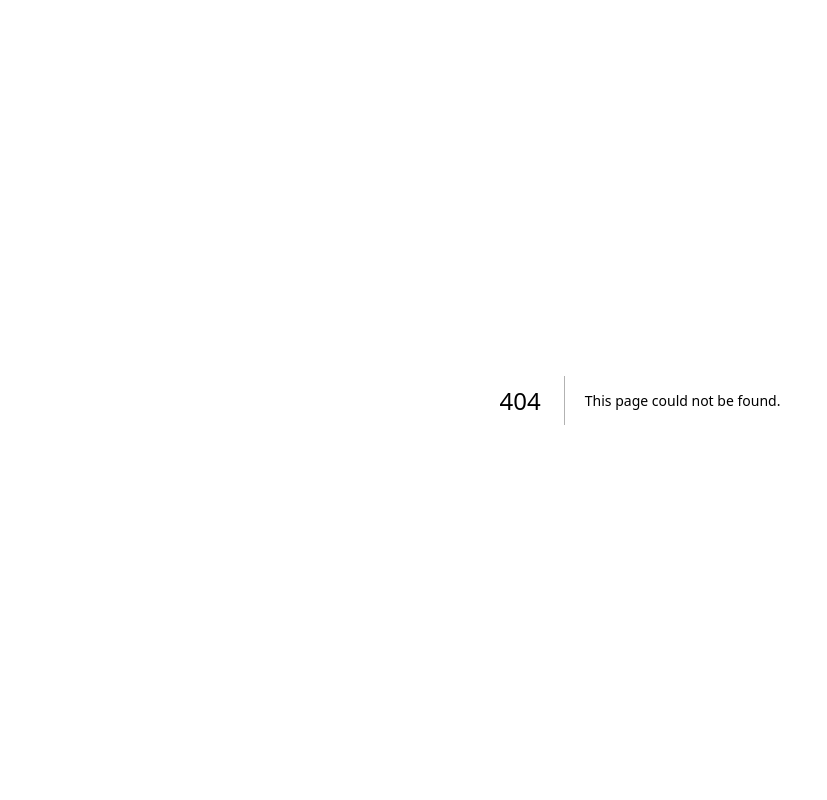
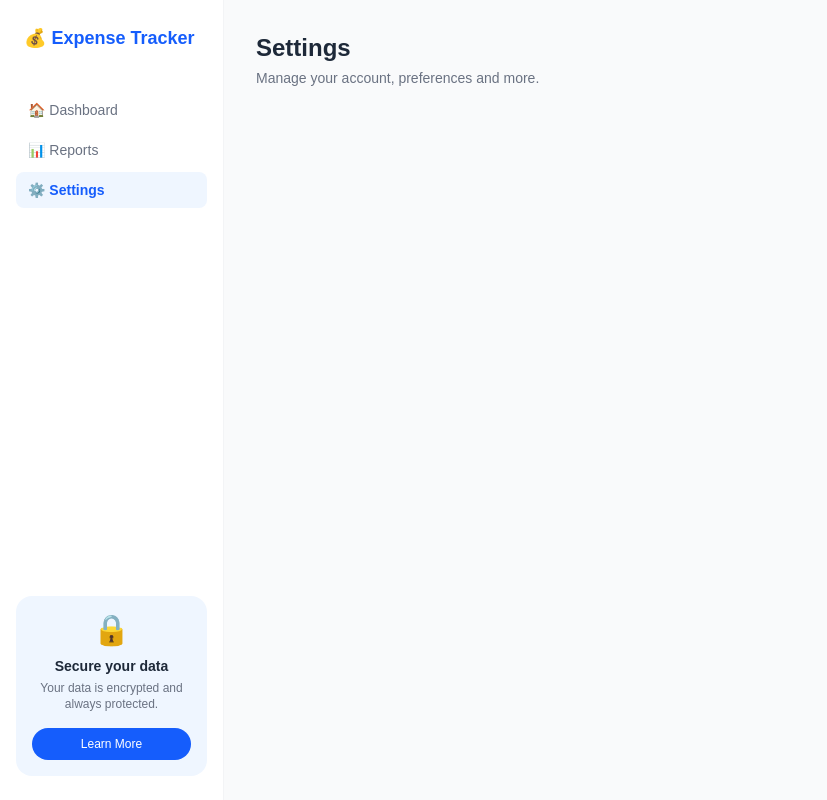
Before and after one commit to fanjorin/grp3-expense-tracker, a Next.js app in the folder frontend/: page /settings in a window 1280 px wide. Before the commit this address had no page. Shown: the whole page, without its empty margins (0-827 px from the left). Built offline with nearby package versions, Linux system fonts and the light colour scheme.

Commit message:
feat: add settings page sidebar and header

```diff
--- /dev/null
+++ b/frontend/app/settings/components/SettingsHeader.jsx
@@ -0,0 +1,10 @@
+export default function SettingsHeader() {
+  return (
+    <div className="mb-6">
+      <h1 className="text-2xl font-bold text-gray-800">Settings</h1>
+      <p className="text-gray-500 text-sm mt-1">
+        Manage your account, preferences and more.
+      </p>
+    </div>
+  );
+}
--- /dev/null
+++ b/frontend/app/settings/components/Sidebar.jsx
@@ -0,0 +1,40 @@
+export default function Sidebar() {
+  return (
+    <aside className="w-56 min-h-screen bg-white border-r border-gray-100 flex flex-col px-4 py-6 fixed left-0 top-0">
+
+      {/* Logo */}
+      <div className="flex items-center gap-2 text-blue-600 font-bold text-lg mb-10 px-2">
+        💰 Expense Tracker
+      </div>
+
+      {/* Nav Links */}
+      <nav className="flex flex-col gap-1">
+        <a href="/dashboard" className="flex items-center gap-3 px-3 py-2 rounded-lg text-gray-500 hover:bg-gray-50 text-sm">
+          🏠 Dashboard
+        </a>
+        <a href="/reports" className="flex items-center gap-3 px-3 py-2 rounded-lg text-gray-500 hover:bg-gray-50 text-sm">
+          📊 Reports
+        </a>
+        <a href="/settings" className="flex items-center gap-3 px-3 py-2 rounded-lg bg-blue-50 text-blue-600 font-semibold text-sm">
+          ⚙️ Settings
+        </a>
+      </nav>
+
+      {/* Spacer */}
+      <div className="flex-1"></div>
+
+      {/* Secure Your Data Card */}
+      <div className="bg-blue-50 rounded-2xl p-4 text-center">
+        <div className="text-3xl mb-2">🔒</div>
+        <p className="font-bold text-gray-800 text-sm mb-1">Secure your data</p>
+        <p className="text-gray-500 text-xs mb-4">
+          Your data is encrypted and always protected.
+        </p>
+        <button className="bg-blue-600 text-white text-xs px-4 py-2 rounded-full w-full hover:bg-blue-700">
+          Learn More
+        </button>
+      </div>
+
+    </aside>
+  );
+}
--- /dev/null
+++ b/frontend/app/settings/page.jsx
@@ -0,0 +1,18 @@
+import Sidebar from "./components/Sidebar";
+import SettingsHeader from "./components/SettingsHeader";
+
+export default function SettingsPage() {
+  return (
+    <div className="flex min-h-screen bg-gray-50">
+
+      {/* Sidebar */}
+      <Sidebar />
+
+      {/* Main Content */}
+      <main className="ml-56 flex-1 p-8">
+        <SettingsHeader />
+      </main>
+
+    </div>
+  );
+}
```
